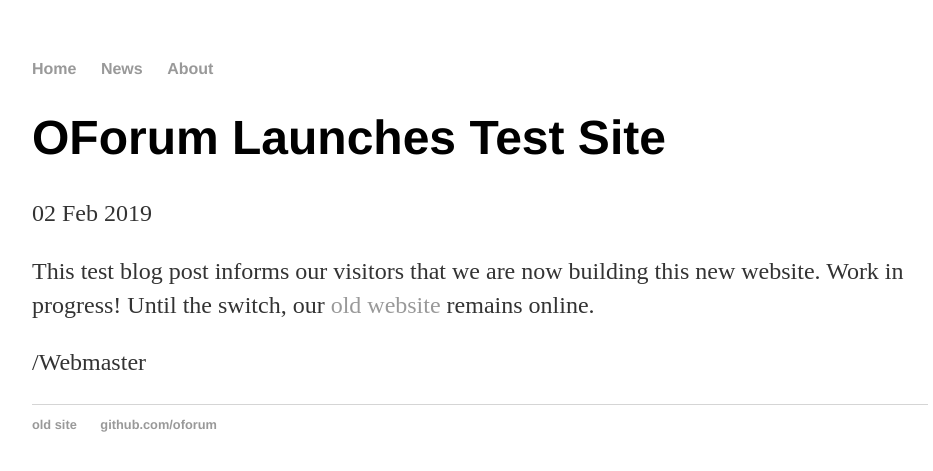
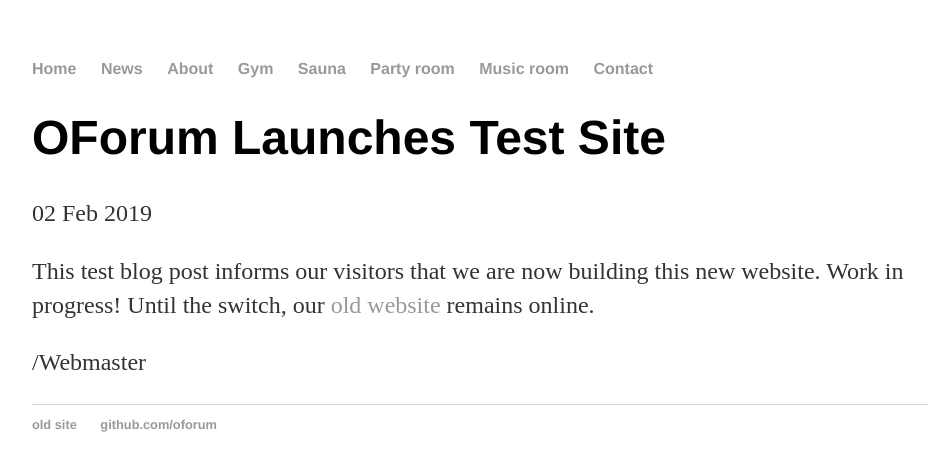
Before and after one commit to oforum/oforum.github.io, a Jekyll site: the page built from _posts/2019-02-02-launching-alpha-website.md, in a window 1280 px wide. Shown: the top 471 px of the page, without its empty margins (160-1093 px from the left). Built offline with Jekyll 4.4.1, drawn with Linux system fonts in a browser that asks for light colours.

Commit message:
add more headers to nav bar
Did not yet all those pages.

```diff
--- a/_layouts/default.html
+++ b/_layouts/default.html
@@ -11,6 +11,12 @@
 	        		<li><a href="/">Home</a></li>
 				<li><a href="/news/">News</a></li>
 		        	<li><a href="/about">About</a></li>
+				<li><a href="/gym">Gym</a></li>
+				<li><a href="/sauna">Sauna</a></li>
+				<li><a href="/partyroom">Party room</a></li>
+				<li><a href="/musicroom">Music room</a></li>
+				<li><a href="/contact">Contact</a></li>
+
 	    		</ul>
 			</nav>
 			<div class="container">
```
